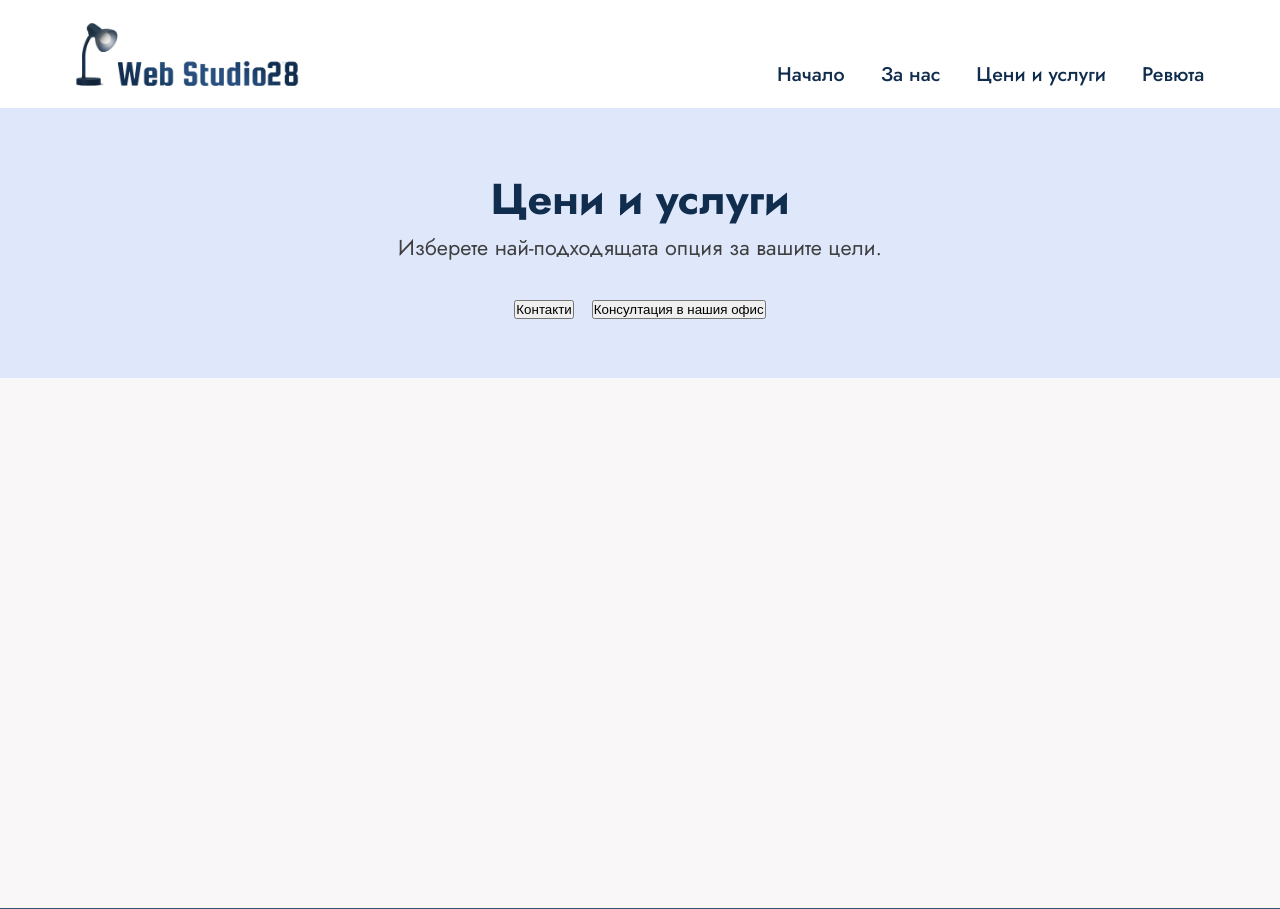
After one commit to AndonGoshev/webstudio28, a Django app: page /pricing/ in a window 1280 px wide. The commit adds this page. Shown: the top 909 px of the page. Run offline with Django 5.2, Linux system fonts and the light colour scheme.

Commit message:
Pricing page under construction

```diff
--- a/static/css/common/about/team.css
+++ b/static/css/common/about/team.css
@@ -94,7 +94,7 @@
     border-radius: 50%;
     overflow: hidden;
     border: 2px solid #ef6e33;
-    box-shadow: 1px 2px 5px rgba(0, 0, 0, 0.2);
+    box-shadow: 1px 2px 5px rgba(0, 0, 0, 0.3);
 }
 
 .member-card-image img {
@@ -105,6 +105,10 @@
 
 #team-cards > div:nth-child(1) > div.member-card-left-container > div {
     border: 2px solid #285795;
+}
+
+#team-cards > div:nth-child(1) > div.member-card-right-container > div.member-card-secondary-section > p > span {
+    color: #285795;
 }
 
 /*,*/
--- /dev/null
+++ b/static/css/common/pricing/pricing-hero-section.css
@@ -0,0 +1,37 @@
+#pricing-hero-wrapper {
+    position: relative;
+    width: 100%;
+    height: 15em;
+    background-color: #dfe7fb;
+}
+
+#pricing-hero-container {
+    width: 100%;
+    height: 100%;
+    display: flex;
+    flex-direction: column;
+    align-items: center;
+    justify-content: center;
+    gap: 2em;
+}
+
+#pricing-heading-container {
+    font-size: 1.2em;
+    width: 80%;
+    display: flex;
+    flex-direction: column;
+    align-items: center;
+    justify-content: center;
+}
+
+#pricing-action-section {
+    display: flex;
+    flex-direction: column;
+    align-items: center;
+    justify-content: center;
+}
+
+#pricing-action-buttons-section {
+    display: flex;
+    gap: 1em;
+}
--- /dev/null
+++ b/static/css/common/pricing/pricing.css
@@ -0,0 +1,6 @@
+#pricing-wrapper {
+    width: 100%;
+    display: flex;
+    flex-direction: column;
+    gap: 5em;
+}
--- a/static/css/styles.css
+++ b/static/css/styles.css
@@ -13,3 +13,5 @@
 @import "common/about/top-section.css";
 @import "common/about/work-road-section.css";
 @import "common/about/team.css";
+@import "common/pricing/pricing.css";
+@import "common/pricing/pricing-hero-section.css";
--- a/templates/base/header/nav-section.html
+++ b/templates/base/header/nav-section.html
@@ -4,7 +4,7 @@
 
         <a href="#"><li>Начало</li></a>
         <a href="{% url 'about' %}"><li>За нас</li></a>
-        <a href="#"><li>Цени и услуги</li></a>
+        <a href="{% url 'pricing' %}"><li>Цени и услуги</li></a>
         <a href="#"><li>Ревюта</li></a>
 
     </ul>
--- a/templates/common/about/team.html
+++ b/templates/common/about/team.html
@@ -78,7 +78,7 @@
 
                     <div class="member-card-secondary-section">
 
-                        <p><span>Графичен дизайнер</span> с над 5 години опит. Най-силни страни - превръща сивото в цветно.Плюс оща малко текст.</p>
+                        <p><span>Графичен дизайнер</span> с над 5 години опит. Най-силни страни - превръща сивото в цветно.</p>
 
                         <div class="member-tech-stack-section">
                             <p>Умения:</p>
--- /dev/null
+++ b/templates/common/pricing/pricing-hero.html
@@ -0,0 +1,25 @@
+<div id="pricing-hero-wrapper">
+
+    <div id="pricing-hero-container">
+
+        <div id="pricing-heading-container">
+
+            <h1>Цени и услуги</h1>
+            <p>Изберете най-подходящата опция за вашите цели.</p>
+
+        </div>
+
+        <div id="pricing-action-section">
+
+            <div id="pricing-action-buttons-section">
+
+                <button>Контакти</button>
+                <button>Консултация в нашия офис</button>
+
+            </div>
+
+        </div>
+
+    </div>
+
+</div>
--- /dev/null
+++ b/templates/common/pricing/pricing.html
@@ -0,0 +1,12 @@
+{% extends 'base/base.html' %}
+
+{% block title %}
+	Цени и услуги
+{% endblock %}
+
+{% block content %}
+
+    {% include 'common/pricing/pricing-hero.html' %}
+
+
+{% endblock %}
--- a/webstudio28/common/urls.py
+++ b/webstudio28/common/urls.py
@@ -1,8 +1,9 @@
 from django.urls import path
 
-from webstudio28.common.views import HomeView, AboutView
+from webstudio28.common.views import HomeView, AboutView, PricingView
 
 urlpatterns = [
     path('', HomeView.as_view(), name='home'),
     path('about/', AboutView.as_view(), name='about'),
+    path('pricing/', PricingView.as_view(), name='pricing'),
 ]
--- a/webstudio28/common/views.py
+++ b/webstudio28/common/views.py
@@ -8,3 +8,7 @@ class HomeView(TemplateView):
 
 class AboutView(TemplateView):
     template_name = 'common/about/about.html'
+
+
+class PricingView(TemplateView):
+    template_name = 'common/pricing/pricing.html'
```
Also changed, not shown: templates/common/pricing/pricing-options.html (added, +28 -0 lines).
